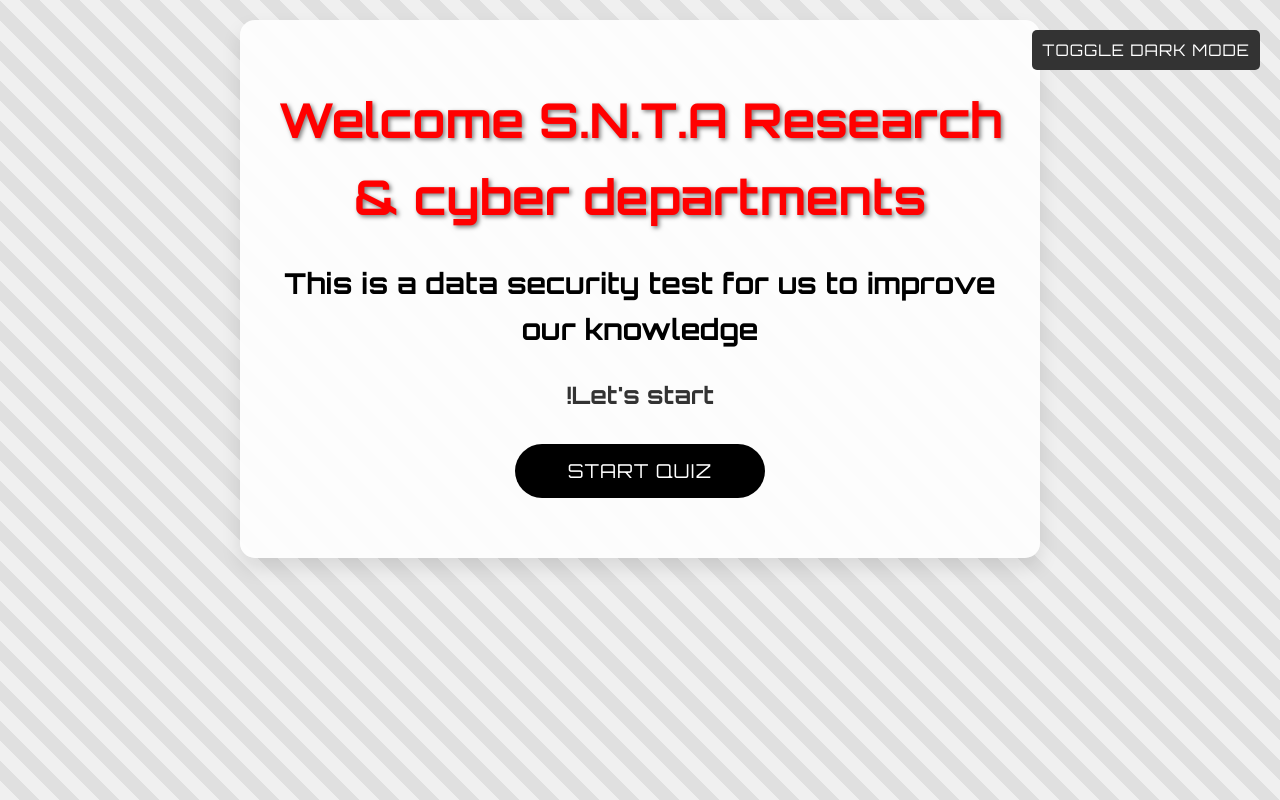
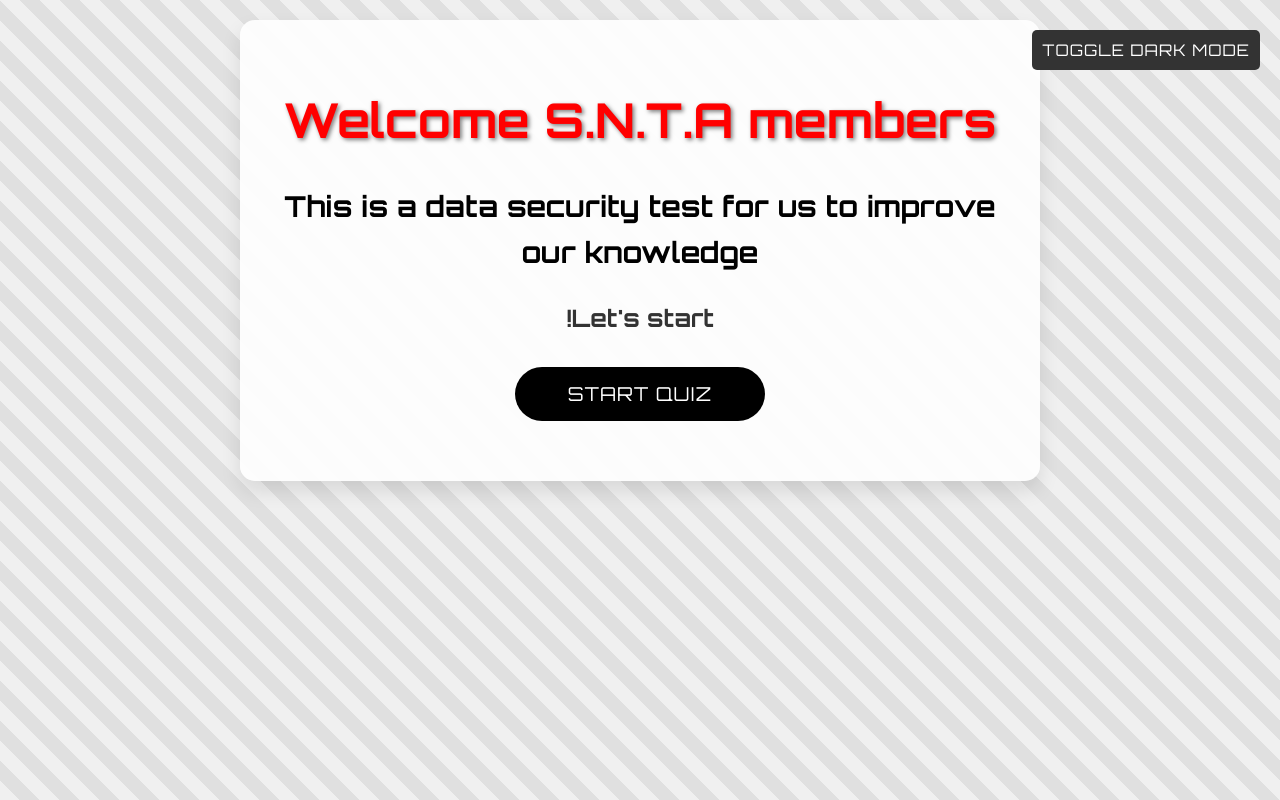
Before and after one commit to lomlomyber/shushyber, a plain HTML site: page index.html in a window 1280 px wide. Drawn offline with Linux system fonts and the light colour scheme.

Commit message:
Update index.html

```diff
--- a/index.html
+++ b/index.html
@@ -172,7 +172,7 @@
 <body>
     <button id="darkModeToggle">Toggle Dark Mode</button>
     <div id="welcome">
-        <h1>Welcome S.N.T.A Research & cyber departments</h1>
+        <h1>Welcome S.N.T.A members</h1>
         <h2>This is a data security test for us to improve our knowledge</h2>
         <h3>Let's start!</h3>
         <button id="startQuiz">Start Quiz</button>
```
